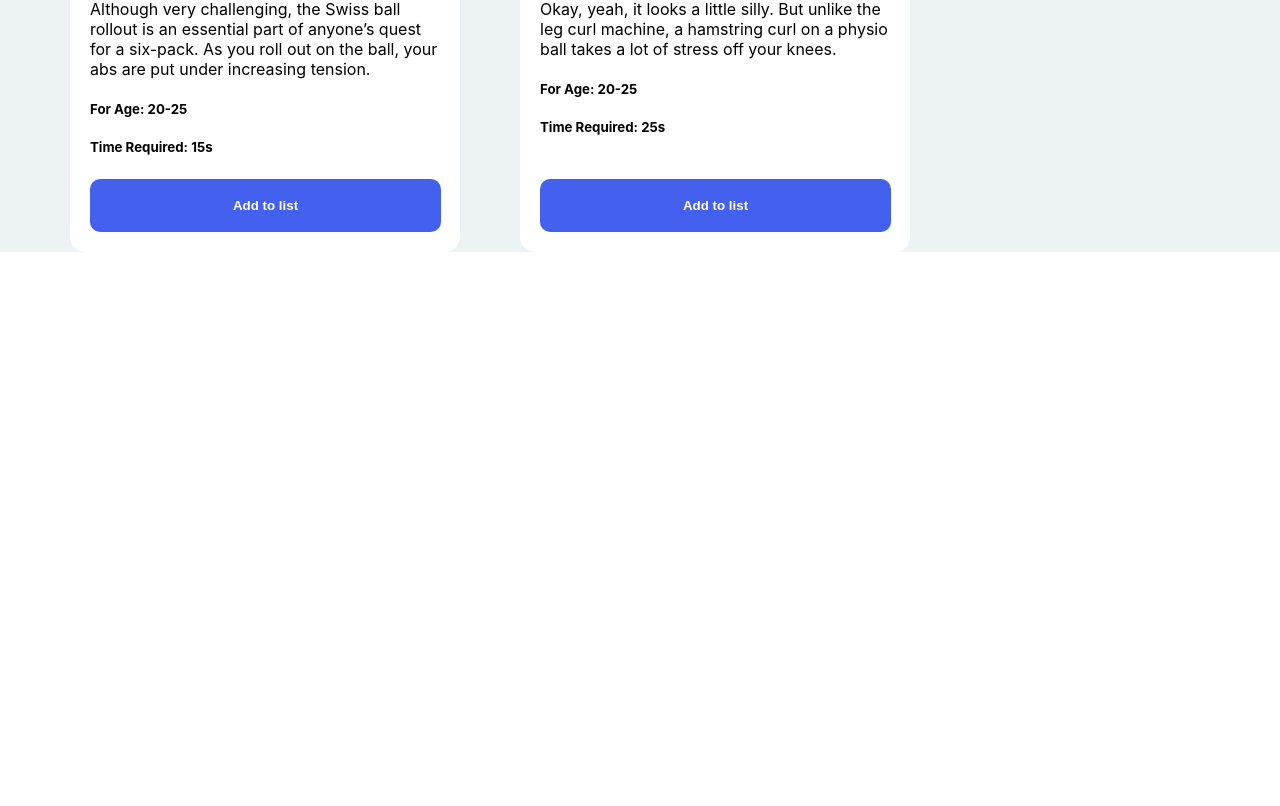
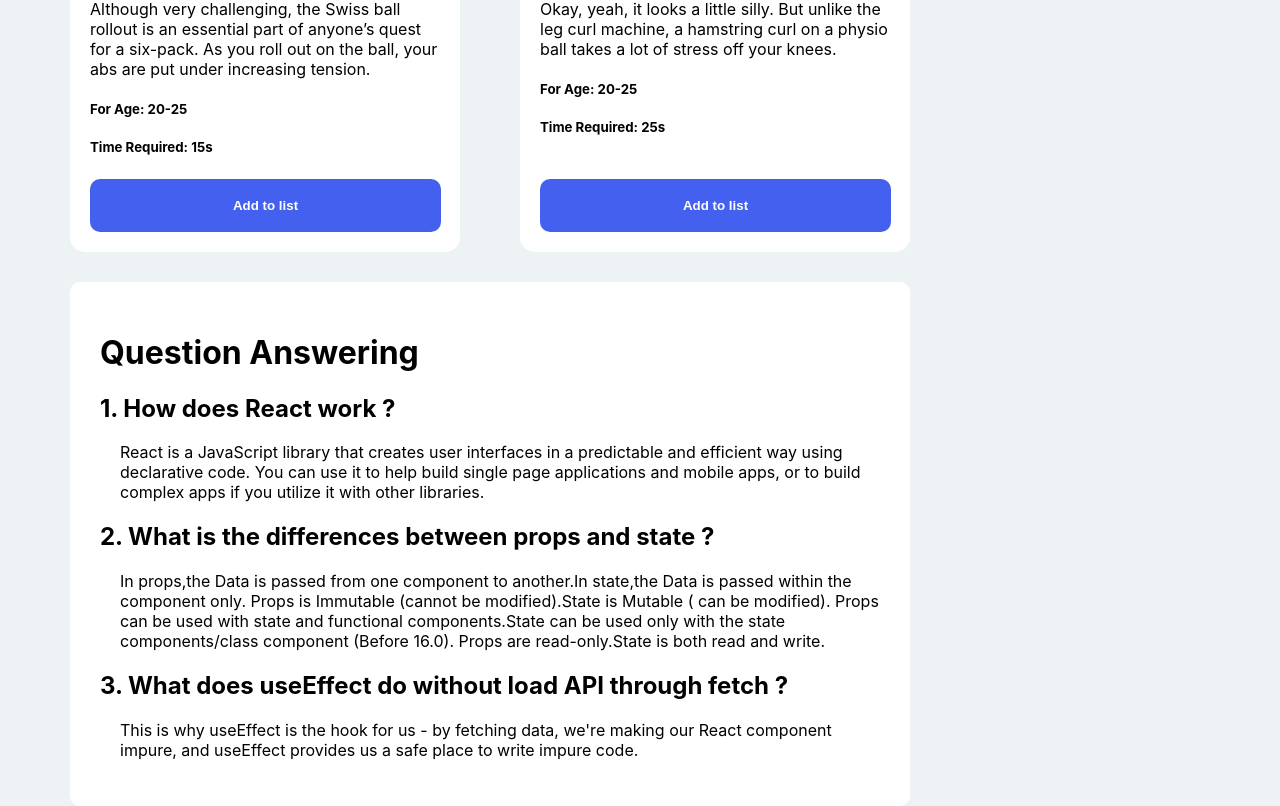
Before and after one commit to Zayed-Fahim/Ultra-active-club, a React (Create React App) app: page / in a window 1280 px wide. Shown: the part 1640-2446 px from the top of the page. Before the commit the page ends 1892 px from the top, so only its background shows below. Built offline with nearby package versions, Linux system fonts and the light colour scheme.

Commit message:
all done but couldn't save it in Local Storage and can not retrive

```diff
--- a/public/index.html
+++ b/public/index.html
@@ -24,7 +24,6 @@
       work correctly both with client-side routing and a non-root public URL.
       Learn how to configure a non-root public URL by running `npm run build`.
     -->
-    <title>Intensity-Fitness-Club</title>
   </head>
   <body>
     <noscript>You need to enable JavaScript to run this app.</noscript>
--- a/src/App.js
+++ b/src/App.js
@@ -1,6 +1,7 @@
 import './App.css';
 import Body from './Components/Body/Body';
 import React from 'react';
+import Accordion from './Components/Accordion/Accordion';
 
 function App() {
   return (
--- /dev/null
+++ b/src/Components/Accordion/Accordion.css
@@ -0,0 +1,22 @@
+.accordion{
+    max-width: 1230px;
+    height: auto;
+    margin-top: 30px;
+    background-color: white;
+    border-radius: 10px;
+    padding: 30px;
+}
+.accordion p{
+    margin-left: 20px;
+}
+@media screen and (min-width:769px) and (max-width:1280px) {
+    .accordion{
+        max-width: 780px;
+    }
+}
+@media screen and (max-width:768px) {
+    .accordion{
+        margin-right: 20px;
+        margin-left: 5px;
+    }
+}
--- /dev/null
+++ b/src/Components/Accordion/Accordion.js
@@ -0,0 +1,26 @@
+import React from "react";
+import './Accordion.css'
+const Accordion = () => {
+    return (
+        <div className="accordion">
+            <h1>Question Answering</h1>
+            <div>
+                <h2>1. How does React work ?</h2>
+                <p>React is a JavaScript library  that creates user interfaces in a predictable and efficient way using declarative code. You can use it to help build single page applications and mobile apps, or to build complex apps if you utilize it with other libraries.</p>
+            </div>
+            <div>
+                <h2>2. What is the differences between props and state ?</h2>
+                <p>In props,the Data is passed from one component to another.In state,the Data is passed within the   component only.
+                    Props is Immutable (cannot be modified).State is Mutable ( can be modified).
+                    Props can be used with state and functional components.State can be used only with the state components/class component (Before 16.0).
+                    Props are read-only.State is both read and write.</p>
+            </div>
+            <div>
+                <h2>3. What does useEffect do without load API through fetch ?</h2>
+                <p>This is why useEffect is the hook for us - by fetching data, we're making our React component impure, and useEffect provides us a safe place to write impure code.</p>
+            </div>
+        </div>
+    );
+};
+
+export default Accordion;
--- a/src/Components/Activity/Activity.js
+++ b/src/Components/Activity/Activity.js
@@ -1,6 +1,8 @@
 import React, { useState } from 'react';
 import './Activity.css'
 import { ToastContainer, toast } from "react-toast";
+import addToLs from '../Utilities/LocalStorage';
+
 const Activity = (props) => {
     const {exerciseValue} = props
     const times = [10, 20, 30, 40, 50];
@@ -8,6 +10,7 @@ const Activity = (props) => {
     const [selectedTime, setSelectedTime] = useState(0)
     const buttonClicked = (time) => {
         setSelectedTime(time)
+        addToLs(selectedTime)
     }
     return (
         <div className='activity'>
--- a/src/Components/Body/Body.css
+++ b/src/Components/Body/Body.css
@@ -30,7 +30,7 @@
 }
 .every-user-activity{
     background-color: white;
-    width: 350px;
+    width: 380px;
     height: 970px;
     position: sticky;
     top: 0;
@@ -93,6 +93,7 @@
         row-gap: 25px;
     }
     .every-user-activity{
+        width: 370px;
         height: 800px;
         position: sticky;
         top: 0;
--- a/src/Components/Body/Body.js
+++ b/src/Components/Body/Body.js
@@ -6,6 +6,7 @@ import Exercise from '../Exercise/Exercise';
 import image from '../../images/user-img.webp'
 import './Body.css'
 import Activity from '../Activity/Activity';
+import Accordion from '../Accordion/Accordion';
 const Body = () => {
     const [exercises, setExercises] = useState([])
     const [exerciseValue, setExerciseValue] = useState(0);
@@ -34,6 +35,9 @@ const Body = () => {
                             </Exercise>)
                         }
                     </div>
+                </div>
+                <div>
+                    <Accordion></Accordion>
                 </div>
             </div>
             <div className='every-user-activity'>
--- /dev/null
+++ b/src/Components/Utilities/LocalStorage.js
@@ -0,0 +1,18 @@
+const addToLs = id => {
+    let exerciseTime = {};
+    const storedTime = localStorage.getItem('exercise-time');
+    if(storedTime){
+        exerciseTime = JSON.parse(storedTime);
+    }
+    // add quantity
+    const quantity = exerciseTime[id];
+    if(quantity){
+        const newQuantity = quantity + 1;
+        exerciseTime[id] = newQuantity;
+    }
+    else{
+        exerciseTime[id] = 1;
+    }
+    localStorage.setItem('exercise-time', JSON.stringify(exerciseTime));
+}
+export default addToLs;
```
